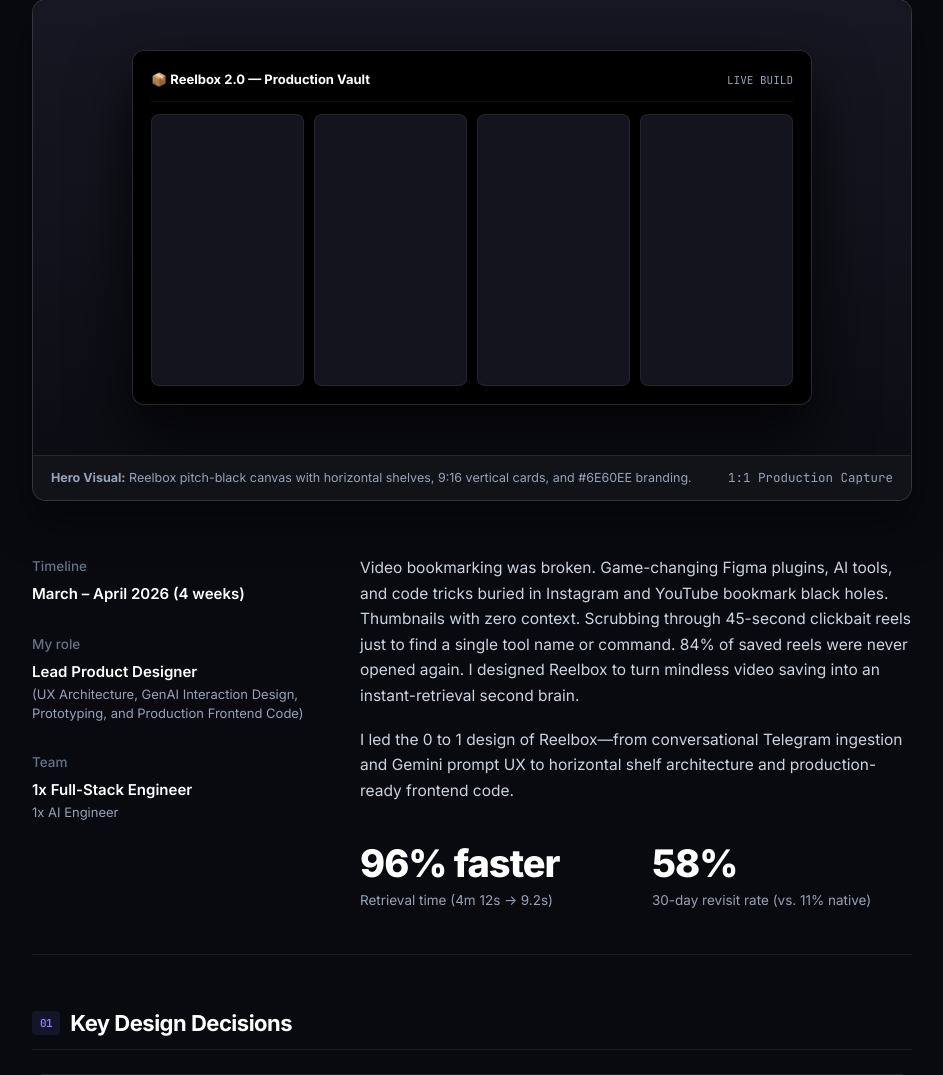
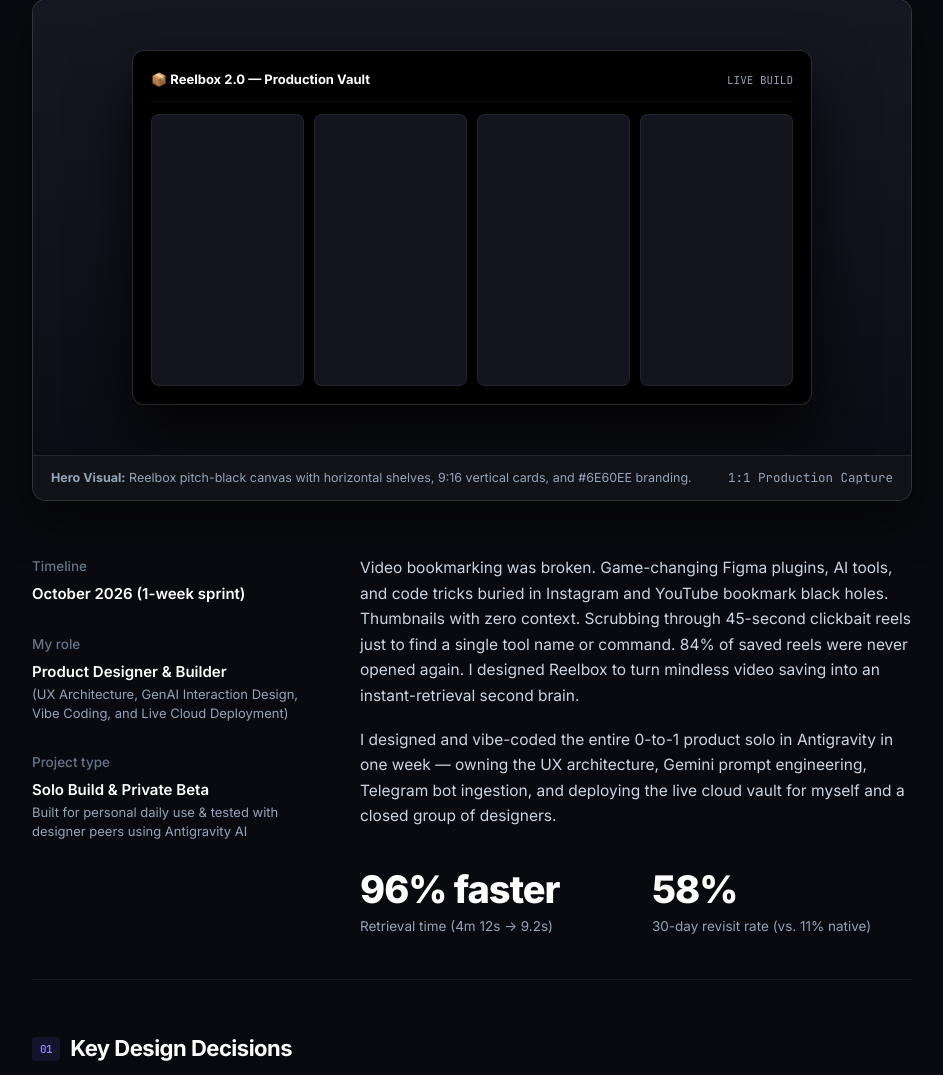
Before and after one commit to shobhitkeshari98/reelbox, a FastAPI app: page /case-study in a window 1280 px wide. Shown: the part 354-1429 px from the top of the page, without its empty margins (168-1111 px from the left). Run offline with FastAPI, Linux system fonts and the light colour scheme; some libraries are stand-ins or nearby versions.

Commit message:
Update case study with authentic 1-week October 2026 solo beta details

```diff
--- a/templates/case_study.html
+++ b/templates/case_study.html
@@ -415,17 +415,17 @@
             <div class="overview-meta">
                 <div class="meta-group">
                     <div class="meta-title">Timeline</div>
-                    <div class="meta-val">March – April 2026 (4 weeks)</div>
+                    <div class="meta-val">October 2026 (1-week sprint)</div>
                 </div>
                 <div class="meta-group">
                     <div class="meta-title">My role</div>
-                    <div class="meta-val">Lead Product Designer</div>
-                    <div class="meta-sub">(UX Architecture, GenAI Interaction Design, Prototyping, and Production Frontend Code)</div>
+                    <div class="meta-val">Product Designer &amp; Builder</div>
+                    <div class="meta-sub">(UX Architecture, GenAI Interaction Design, Vibe Coding, and Live Cloud Deployment)</div>
                 </div>
                 <div class="meta-group">
-                    <div class="meta-title">Team</div>
-                    <div class="meta-val">1x Full-Stack Engineer</div>
-                    <div class="meta-sub">1x AI Engineer</div>
+                    <div class="meta-title">Project type</div>
+                    <div class="meta-val">Solo Build &amp; Private Beta</div>
+                    <div class="meta-sub">Built for personal daily use &amp; tested with designer peers using Antigravity AI</div>
                 </div>
             </div>
 
@@ -435,7 +435,7 @@
                     Video bookmarking was broken. Game-changing Figma plugins, AI tools, and code tricks buried in Instagram and YouTube bookmark black holes. Thumbnails with zero context. Scrubbing through 45-second clickbait reels just to find a single tool name or command. 84% of saved reels were never opened again. I designed Reelbox to turn mindless video saving into an instant-retrieval second brain.
                 </p>
                 <p class="overview-text">
-                    I led the 0 to 1 design of Reelbox—from conversational Telegram ingestion and Gemini prompt UX to horizontal shelf architecture and production-ready frontend code.
+                    I designed and vibe-coded the entire 0-to-1 product solo in Antigravity in one week — owning the UX architecture, Gemini prompt engineering, Telegram bot ingestion, and deploying the live cloud vault for myself and a closed group of designers.
                 </p>
 
                 <!-- Metrics Row -->
```
Also changed, not shown: CASE_STUDY.md (+1 -1 lines).
